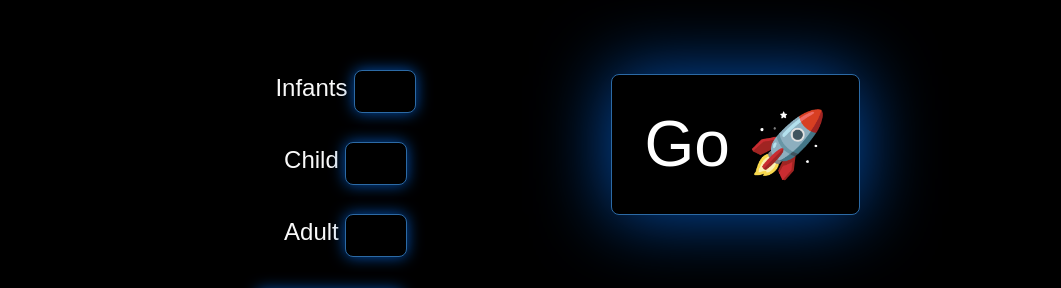
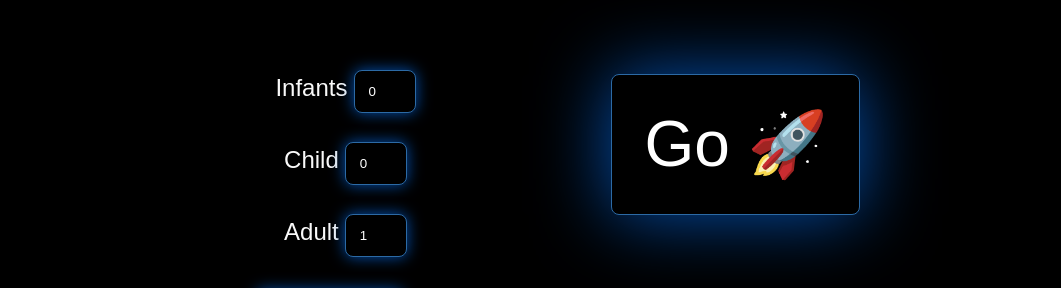
Before and after one commit to RS-GoogleCoder/hackathon2025, a Next.js app: page /booking in a window 1280 px wide. Shown: the part 817-1105 px from the top of the page, without its empty margins (109-1170 px from the left). Built offline with nearby package versions, Linux system fonts and the light colour scheme.

Commit message:
Fix number input styling

```diff
--- a/app/booking/booking.scss
+++ b/app/booking/booking.scss
@@ -81,7 +81,6 @@ button{
 input[type=number]::-webkit-inner-spin-button,
 input[type=number]::-webkit-outer-spin-button{
   -webkit-appearance: none;
-  margin: 3;
   background-color: black;
 }
 select{
--- a/app/booking/page.tsx
+++ b/app/booking/page.tsx
@@ -72,15 +72,15 @@ export default function Page() {
                     <div>
                         <p>
                             Infants <input type="number" name="infants" id="infants" min={0} max={10}
-                                           onChange={handleInputChange}/>
+                                           defaultValue={0} onChange={handleInputChange}/>
                         </p>
                         <p>
                             Child <input type="number" name="children" id="children" min={0} max={10}
-                                         onChange={handleInputChange}/>
+                                         defaultValue={0} onChange={handleInputChange}/>
                         </p>
                         <p>
                             Adult <input type="number" name="adults" id="adults" min={0} max={10}
-                                         onChange={handleInputChange}/>
+                                         defaultValue={1} onChange={handleInputChange}/>
                         </p>
                     </div>
                     <select name="seatType" onChange={handleInputChange}>
```
